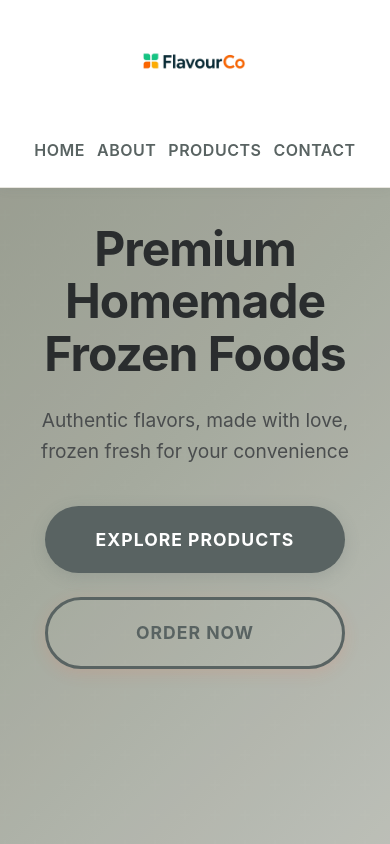
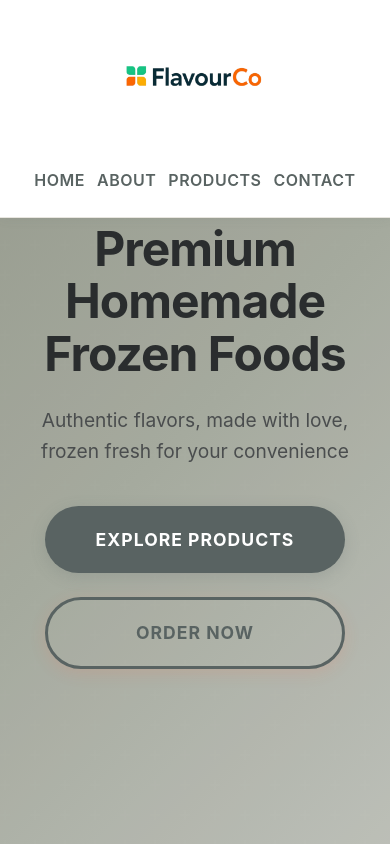
Before and after one commit to Temptingdude/FlavourCo, a React (Vite) app: page / in a window 390 px wide. Shown: the top 844 px of the page. Built offline with nearby package versions, Linux system fonts and the light colour scheme.

Commit message:
Enlarge logo to 180px height

```diff
--- a/src/App.css
+++ b/src/App.css
@@ -26,13 +26,13 @@
   display: flex;
   justify-content: space-between;
   align-items: center;
-  padding: 0.5rem 0;
-  min-height: 150px;
+  padding: 0.3rem 0;
+  min-height: 180px;
 }
 
 .logo-img {
-  height: 140px;
-  max-height: 140px;
+  height: 180px;
+  max-height: 180px;
   width: auto;
   object-fit: contain;
   transition: transform 0.3s ease;
@@ -555,8 +555,8 @@ section {
   }
 
   .logo-img {
-    height: 100px;
-    max-height: 100px;
+    height: 140px;
+    max-height: 140px;
   }
 
   .nav-links {
@@ -595,8 +595,8 @@ section {
 
 @media (max-width: 480px) {
   .logo-img {
-    height: 90px;
-    max-height: 90px;
+    height: 120px;
+    max-height: 120px;
   }
 
   .nav-links {
```
